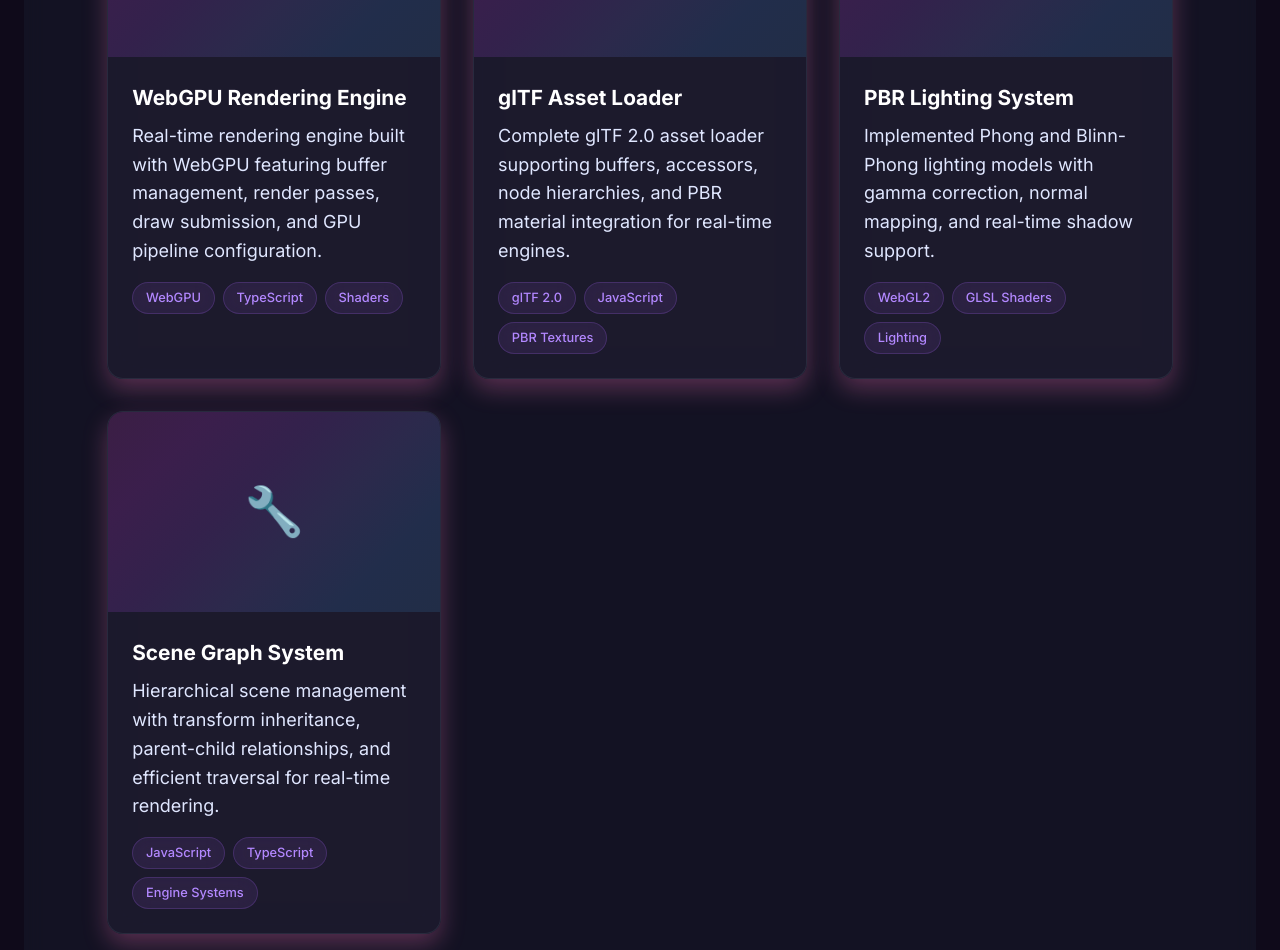
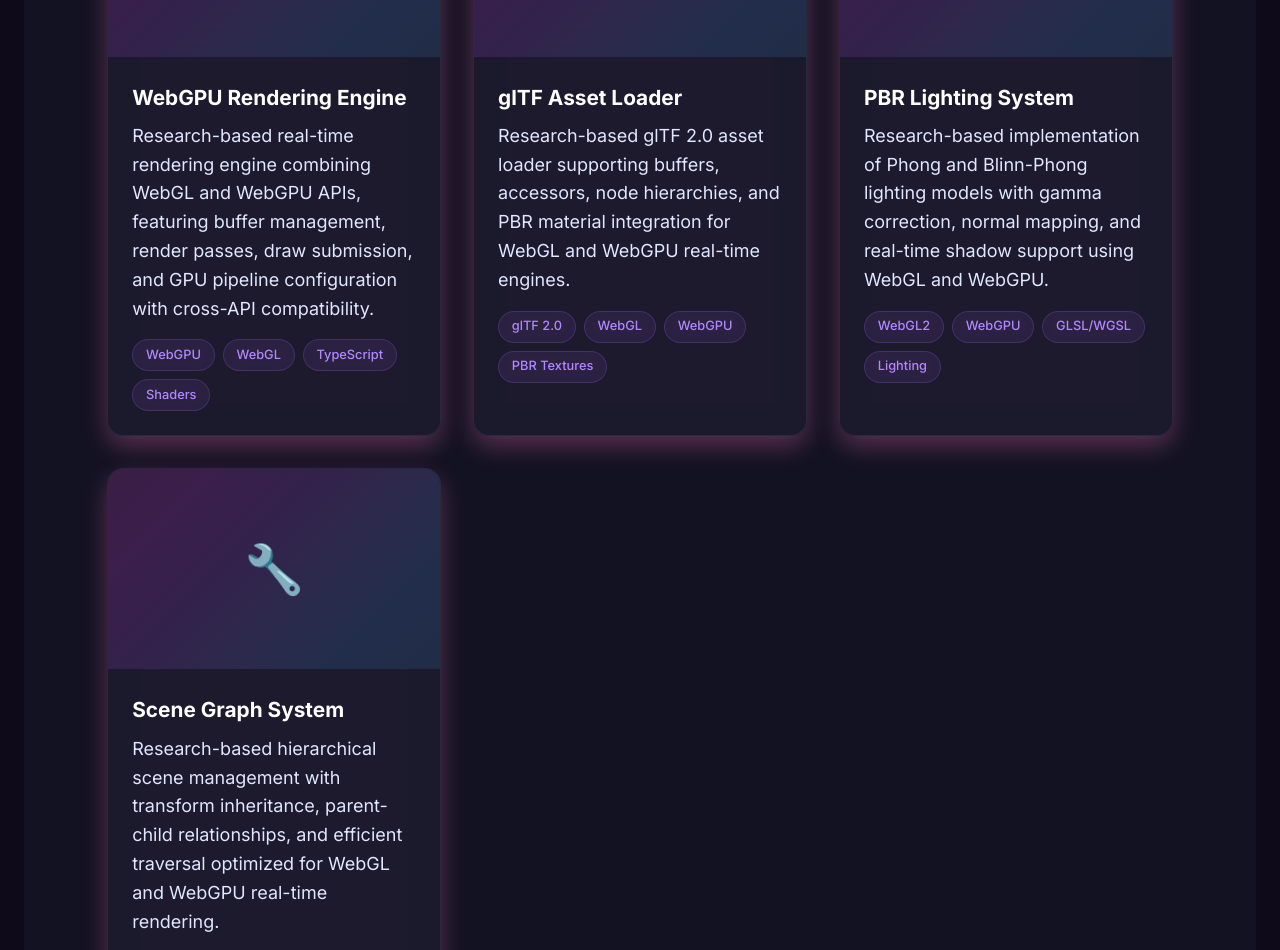
Before and after one commit to Suryaraj2211/PortFolio, a React (Vite) app: page / in a window 1280 px wide. Shown: the part 4060-5010 px from the top of the page. Built offline with nearby package versions, Linux system fonts and the light colour scheme.

Commit message:
Update: Projects now highlight WebGL+WebGPU integration and research-based development

```diff
--- a/src/Component/Projects.jsx
+++ b/src/Component/Projects.jsx
@@ -8,7 +8,7 @@ export default function Projects() {
       <div className="container">
         <div className="section-header">
           <h2 className="section-title">Featured Projects</h2>
-          <p className="section-subtitle">Graphics and engine development work</p>
+          <p className="section-subtitle">Research-based graphics and engine development work</p>
           <div className="section-divider"></div>
         </div>
         <div className="projects-grid">
@@ -18,9 +18,10 @@ export default function Projects() {
             </div>
             <div className="project-content">
               <h3>WebGPU Rendering Engine</h3>
-              <p>Real-time rendering engine built with WebGPU featuring buffer management, render passes, draw submission, and GPU pipeline configuration.</p>
+              <p>Research-based real-time rendering engine combining WebGL and WebGPU APIs, featuring buffer management, render passes, draw submission, and GPU pipeline configuration with cross-API compatibility.</p>
               <div className="project-tech">
                 <span>WebGPU</span>
+                <span>WebGL</span>
                 <span>TypeScript</span>
                 <span>Shaders</span>
               </div>
@@ -32,10 +33,11 @@ export default function Projects() {
             </div>
             <div className="project-content">
               <h3>glTF Asset Loader</h3>
-              <p>Complete glTF 2.0 asset loader supporting buffers, accessors, node hierarchies, and PBR material integration for real-time engines.</p>
+              <p>Research-based glTF 2.0 asset loader supporting buffers, accessors, node hierarchies, and PBR material integration for WebGL and WebGPU real-time engines.</p>
               <div className="project-tech">
                 <span>glTF 2.0</span>
-                <span>JavaScript</span>
+                <span>WebGL</span>
+                <span>WebGPU</span>
                 <span>PBR Textures</span>
               </div>
             </div>
@@ -46,10 +48,11 @@ export default function Projects() {
             </div>
             <div className="project-content">
               <h3>PBR Lighting System</h3>
-              <p>Implemented Phong and Blinn-Phong lighting models with gamma correction, normal mapping, and real-time shadow support.</p>
+              <p>Research-based implementation of Phong and Blinn-Phong lighting models with gamma correction, normal mapping, and real-time shadow support using WebGL and WebGPU.</p>
               <div className="project-tech">
                 <span>WebGL2</span>
-                <span>GLSL Shaders</span>
+                <span>WebGPU</span>
+                <span>GLSL/WGSL</span>
                 <span>Lighting</span>
               </div>
             </div>
@@ -60,9 +63,10 @@ export default function Projects() {
             </div>
             <div className="project-content">
               <h3>Scene Graph System</h3>
-              <p>Hierarchical scene management with transform inheritance, parent-child relationships, and efficient traversal for real-time rendering.</p>
+              <p>Research-based hierarchical scene management with transform inheritance, parent-child relationships, and efficient traversal optimized for WebGL and WebGPU real-time rendering.</p>
               <div className="project-tech">
-                <span>JavaScript</span>
+                <span>WebGL</span>
+                <span>WebGPU</span>
                 <span>TypeScript</span>
                 <span>Engine Systems</span>
               </div>
```
